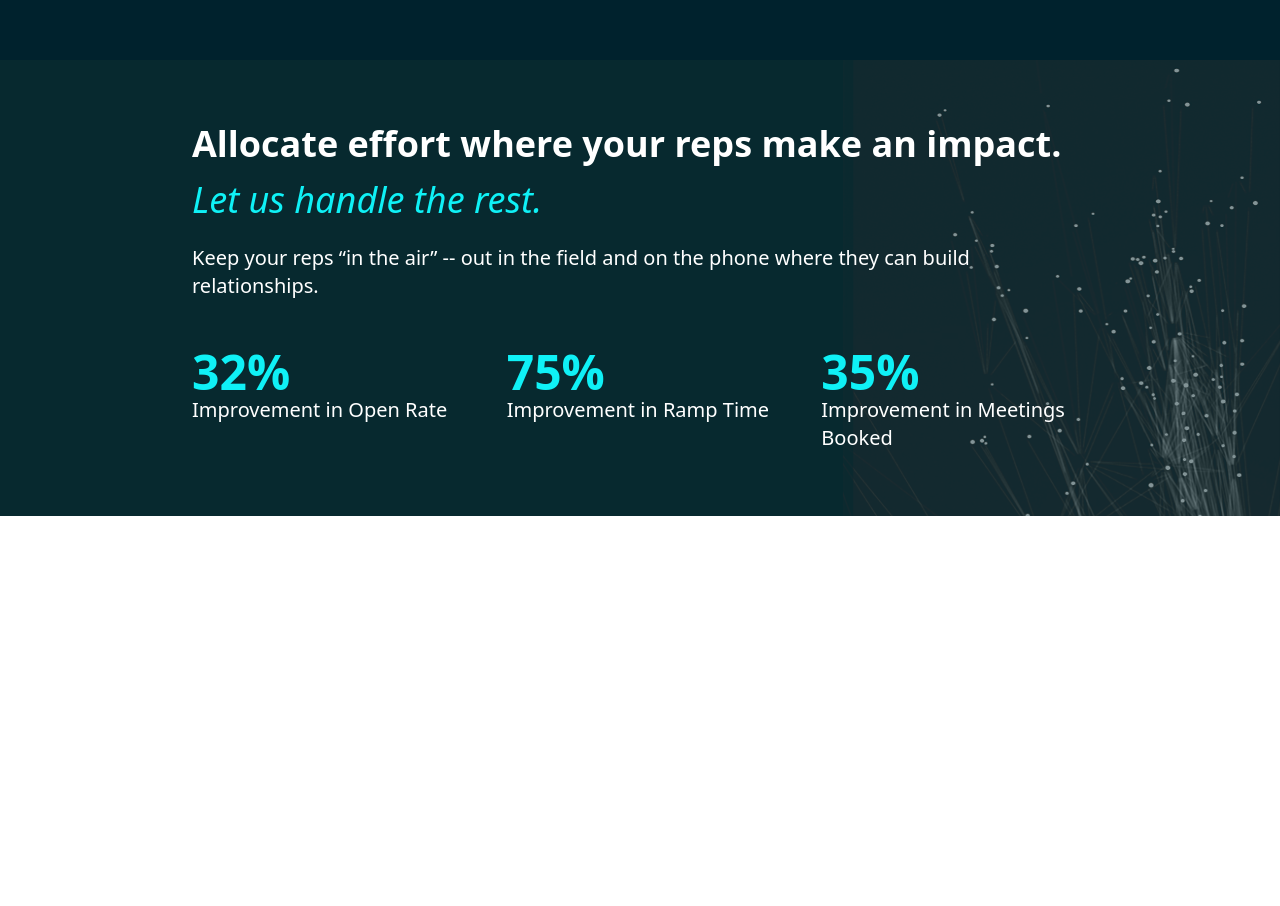
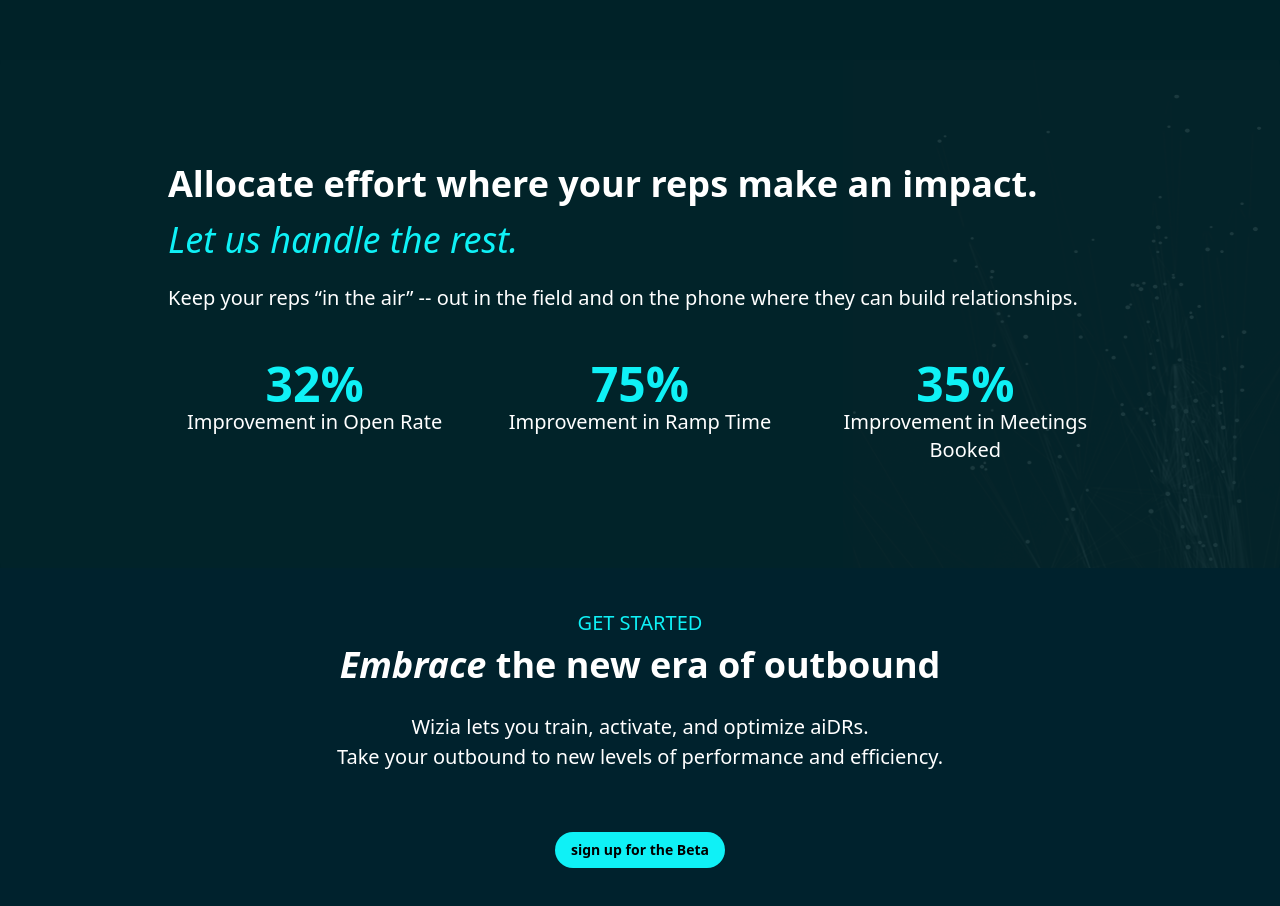
Before and after one commit to simonfornt/wizia-assignment, a React (Vite) app: page / in a window 1280 px wide. Shown: the part 2740-3646 px from the top of the page. Before the commit the page ends 3256 px from the top, so only its background shows below. Built offline with nearby package versions, Linux system fonts and the light colour scheme.

Commit message:
added outbond section

```diff
--- /dev/null
+++ b/src/Componets/OutBond.jsx
@@ -0,0 +1,19 @@
+import React from 'react'
+
+function OutBond() {
+  return (
+    <div>
+        <div className='text-center text-white py-10'>
+            <span className='text-[20px] text-[#0FF1F6]'>GET STARTED</span>
+            <h1 className='text-[36px] font-semibold'><span className='italic'>Embrace</span> the new era of outbound</h1>
+            <p className='text-[#FFFFFF] text-center py-5  text-[20px]  mx-auto'>Wizia lets you train, activate, and optimize aiDRs. <br />
+            Take your outbound to new levels of performance and efficiency.</p>
+            <button
+            className='bg-[#0FF1F6] text-black px-4 py-2 rounded-full mt-10 font-semibold text-sm hover:bg-cyan-500 transition-all'>
+                sign up for the Beta</button>
+        </div>
+    </div>
+  )
+}
+
+export default OutBond;
--- a/src/Componets/StatSection.jsx
+++ b/src/Componets/StatSection.jsx
@@ -3,19 +3,14 @@
 
 function StatSection() {
   return (
-    <div className="relative px-4 md:px-20 py-8 md:py-16">
+    <div className="relative px-4 md:px-20 py-8 md:py-16 bg-[#002228] overflow-hidden">
       {/* Background Image */}
-      <div className="absolute inset-0 z-0">
-        <img
-          src={frame3}
-          alt=""
-          className="w-full h-full object-cover object-center"
-        />
+      <div className="absolute inset-0 w-full h-full">
+        <img src={frame3} alt="Background" className="w-full h-full object-cover opacity-20" />
       </div>
 
       {/* Content */}
-      <div className="relative z-10 container mx-auto">
-        <div className="max-w-4xl mx-auto text-center md:text-left">
+      <div className="relative z-10 max-w-5xl mx-auto text-center md:text-left py-10 px-6 md:px-10">
         <h1 className="text-white text-2xl md:text-4xl font-bold mb-4">
           Allocate effort where your reps make an impact.
         </h1>
@@ -23,12 +18,13 @@
           Let us handle the rest.
         </h3>
         <p className="text-white text-base md:text-xl mb-8 md:mb-12">
-            Keep your reps “in the air” -- out in the field and on the phone where they can build relationships.
+          Keep your reps “in the air” -- out in the field and on the phone where
+          they can build relationships.
         </p>
 
         {/* Stats */}
-          <div className="flex flex-col md:flex-row gap-8 md:gap-12 justify-center md:justify-start">
-            <div className="flex-1">
+        <div className="grid grid-cols-1 sm:grid-cols-2 md:grid-cols-3 gap-8">
+          <div className="text-center">
             <span className="text-[#0FF1F6] text-3xl md:text-5xl font-bold block">
               32%
             </span>
@@ -37,7 +33,7 @@
             </p>
           </div>
 
-            <div className="flex-1">
+          <div className="text-center">
             <span className="text-[#0FF1F6] text-3xl md:text-5xl font-bold block">
               75%
             </span>
@@ -46,7 +42,7 @@
             </p>
           </div>
 
-            <div className="flex-1">
+          <div className="text-center">
             <span className="text-[#0FF1F6] text-3xl md:text-5xl font-bold block">
               35%
             </span>
@@ -57,7 +53,6 @@
         </div>
       </div>
     </div>
-    </div>
   );
 }
 
--- a/src/Componets/Testiomial.jsx
+++ b/src/Componets/Testiomial.jsx
@@ -45,7 +45,7 @@
   // ... keep existing state and logic
 
   return (
-    <div className="bg-[#00222d] h-[500px] md:min-h-screen flex items-center justify-center px-4 sm:px-6 lg:px-8">
+    <div className="bg-[#002228] h-[500px] md:min-h-screen flex items-center justify-center px-4 sm:px-6 lg:px-8">
       <div className="relative w-full max-w-3xl lg:max-w-4xl xl:max-w-5xl text-center">
         <div className="relative overflow-hidden min-h-[300px] md:min-h-[400px] lg:min-h-[500px]">
           {data.map((testimonial, index) => (
--- a/src/pages/Home.jsx
+++ b/src/pages/Home.jsx
@@ -6,6 +6,7 @@
 import TrainingSection from '../Componets/EmailSection';
 import TestimonialCarousel from '../Componets/Testiomial';
 import StatSection from '../Componets/StatSection';
+import OutBond from '../Componets/OutBond';
 
 
 function Home() {
@@ -17,6 +18,7 @@
     <TrainingSection/>
     <TestimonialCarousel/>
     <StatSection/>
+    <OutBond/>
 
     </div>
   )
```
Lines whose indentation alone changed are shown as unchanged.
